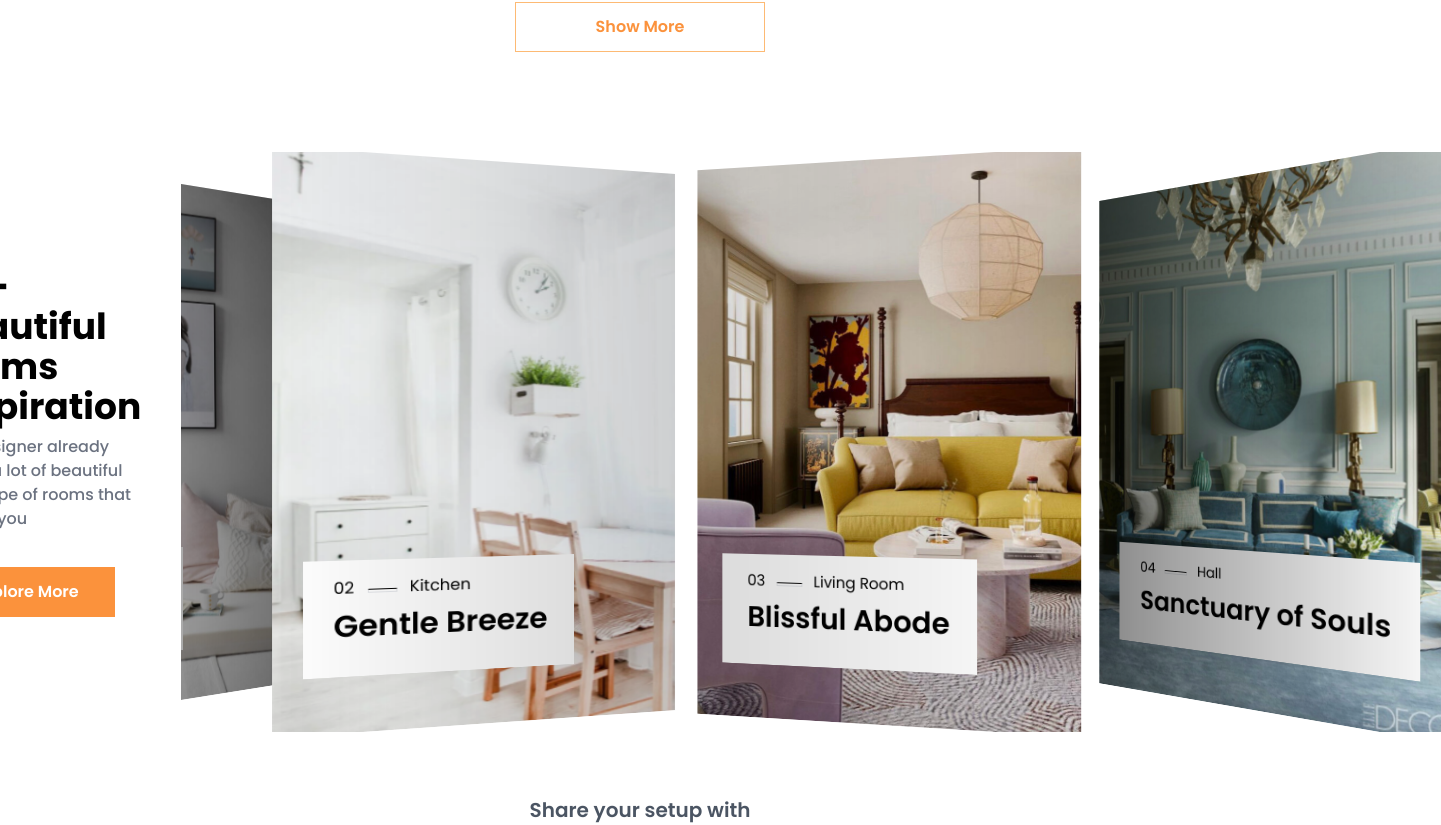
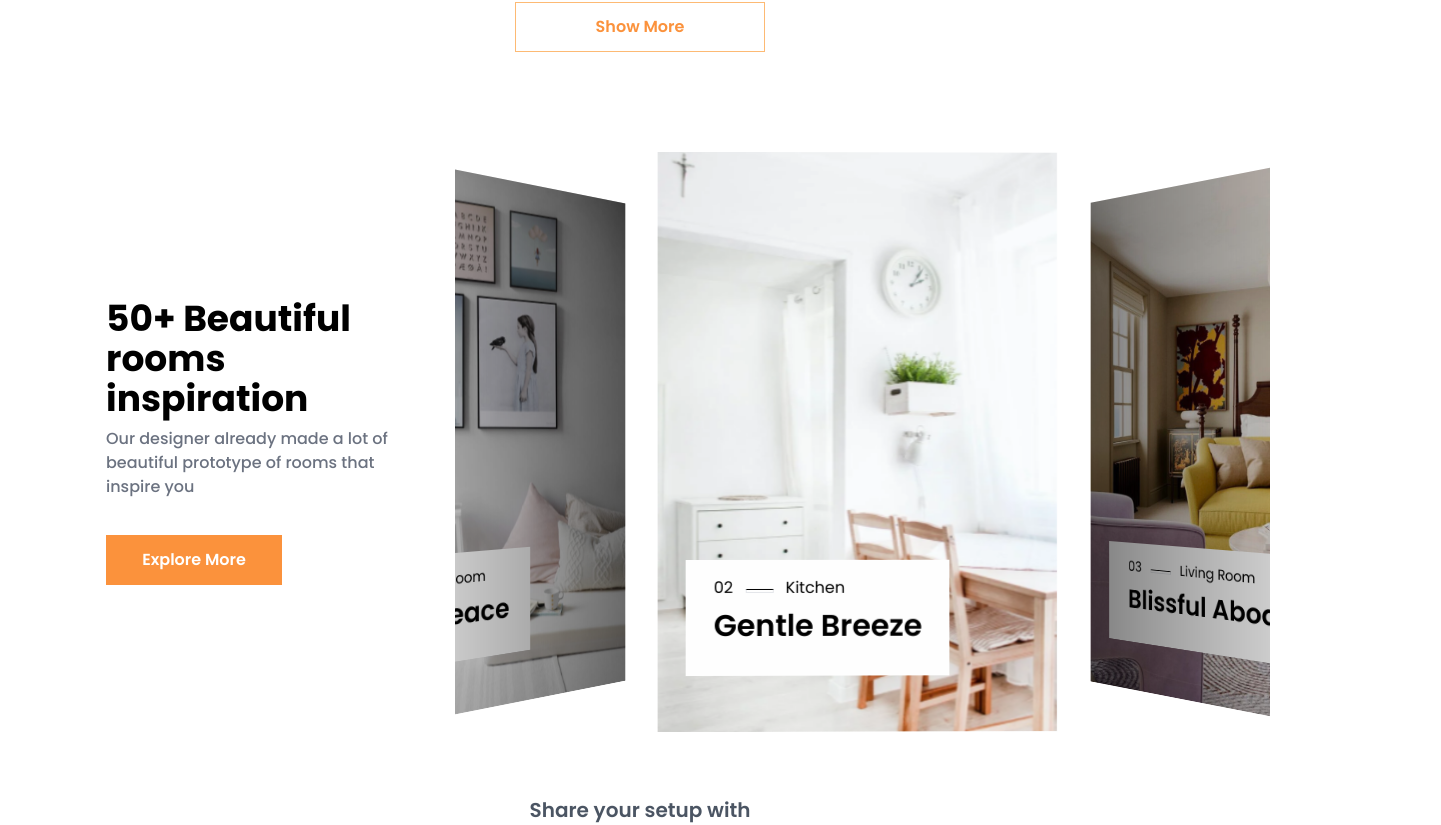
Before and after one commit to thrillu4/furniro, a React (Vite) app: page / in a window 1280 px wide. Shown: the part 2420-3245 px from the top of the page, 1441 px wide, since content can reach past the window. Built offline with nearby package versions, Linux system fonts and the light colour scheme.

Commit message:
fix slider component bug, where it pop out from container

```diff
--- a/src/components/Home/Home.tsx
+++ b/src/components/Home/Home.tsx
@@ -136,19 +136,24 @@ const Home = () => {
           sortedProducts={products.products}
         />
         <Link to={ROUTES.SHOP}>
-          <button className="mx-auto my-0 mt-4 block border border-orange-300 px-[20px] py-3 text-[12px] font-semibold  text-orange-400 transition-all duration-300 hover:bg-orange-400 hover:text-white md:mt-11 md:px-20 md:text-base">
+          <button
+            className="mx-auto my-0 mt-4 block border border-orange-300 px-[20px] py-3 text-[12px] font-semibold  text-orange-400 transition-all duration-300 hover:bg-orange-400 hover:text-white
+                md:mt-11 md:px-20 md:text-base"
+          >
             Show More
           </button>
         </Link>
       </div>
-      <div className="slider-component relative mt-[50px] md:mt-[100px] flex flex-col md:flex-row justify-center items-center gap-[40px]">
-        <div className="xl:pl-[100px]">
+      <div className="slider-component relative mt-[50px] md:mt-[100px] overflow-hidden">
+        <div className="container mx-auto px-4">
+          <div className="flex flex-col md:flex-row justify-center items-center gap-[40px]">
+            <div className="w-full md:w-2/5 lg:w-1/3 flex-shrink-0 xl:pl-[100px]">
               <h2 className="font-bold md:text-xl lg:text-4xl">
                 50+ Beautiful rooms inspiration
               </h2>
               <div className="mt-2  text-sm font-medium text-gray-500 md:text-[12px] lg:text-base">
-            Our designer already made a lot of beautiful prototype of rooms that
-            inspire you
+                Our designer already made a lot of beautiful prototype of rooms
+                that inspire you
               </div>
               <Link
                 to={ROUTES.BLOG}
@@ -157,6 +162,7 @@ const Home = () => {
                 Explore More
               </Link>
             </div>
+            <div className="w-full md:w-3/5 lg:w-2/3 flex-shrink-0">
               <Swiper
                 effect={"coverflow"}
                 breakpoints={{
@@ -296,6 +302,9 @@ const Home = () => {
                 </SwiperSlide>
               </Swiper>
             </div>
+          </div>
+        </div>
+      </div>
       <motion.div
         initial="hidden"
         whileInView="visible"
```
Lines whose indentation alone changed are shown as unchanged.
